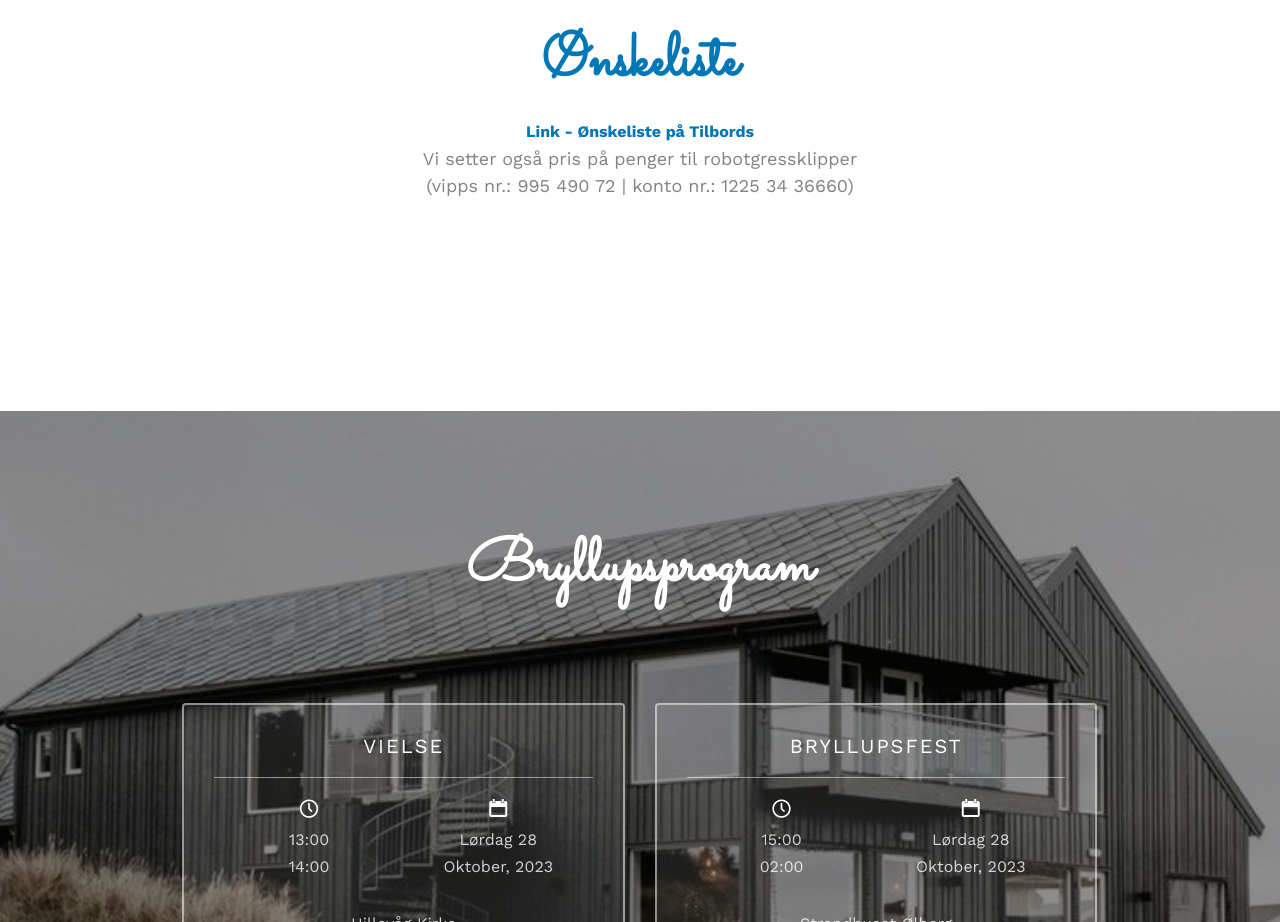
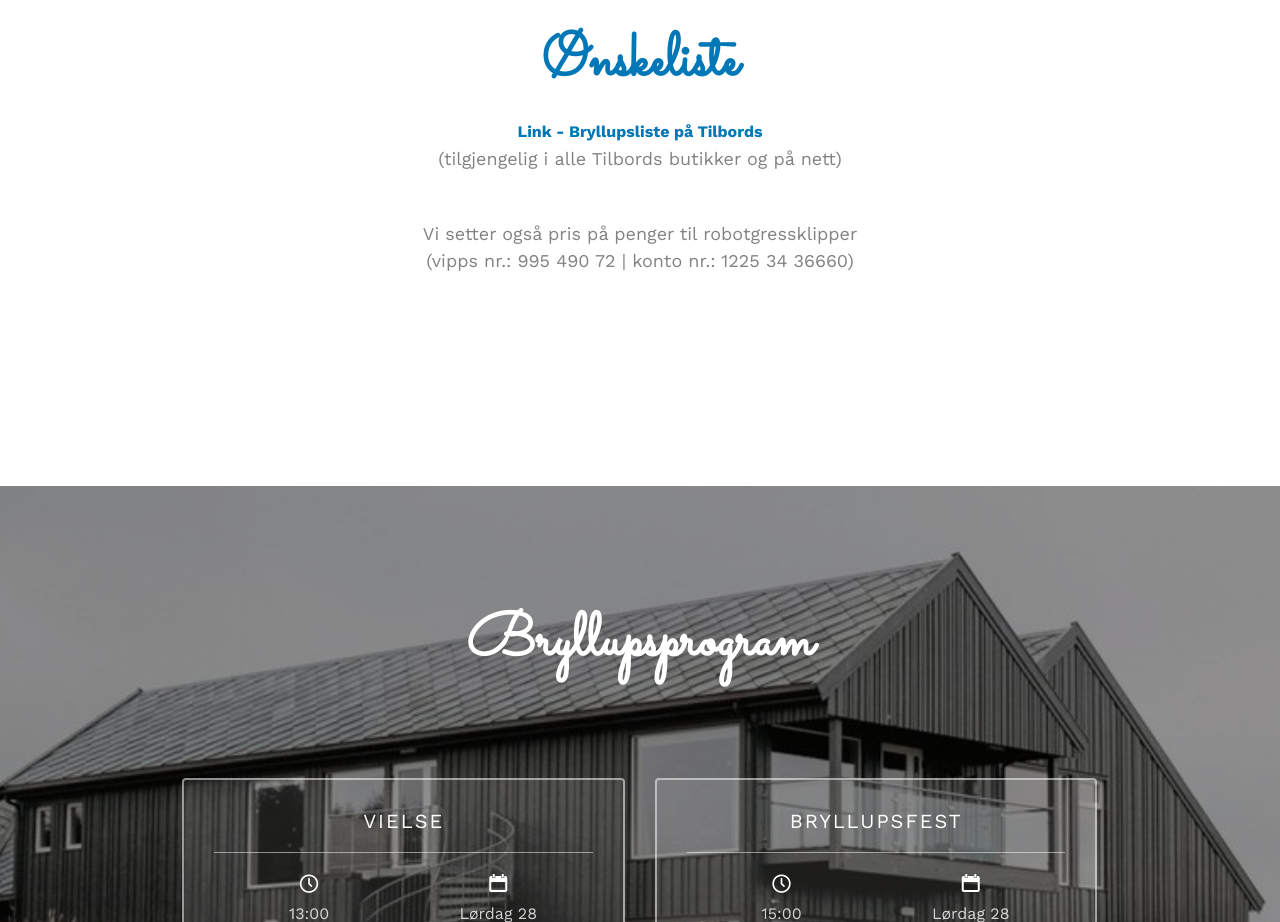
Before and after one commit to Chris257/chris257.github.io, a plain HTML site: page index.html in a window 1280 px wide. Shown: the part 1740-2662 px from the top of the page. Drawn offline with nearby package versions, Linux system fonts and the light colour scheme; files whose address does not match are found by name.

Commit message:
Add files via upload

```diff
--- a/index.html
+++ b/index.html
@@ -110,9 +110,11 @@
 				<div class="col-md-8 col-md-offset-2 text-center fh5co-heading">
 					<h2>Ønskeliste</h2>
 					<strong>
-						<a href="https://www.tilbords.no/onskeliste/120263">Link - Ønskeliste på Tilbords</a>
+						<a href="https://www.tilbords.no/onskeliste/120263">Link - Bryllupsliste på Tilbords</a>
 					</strong>
-					<p>Vi setter også pris på penger til robotgressklipper <br> (vipps nr.: 995 490 72 | konto nr.: 1225 34 36660)</p>
+					<p>(tilgjengelig i alle Tilbords butikker og på nett)</p>
+					<br>
+					<p>Vi setter også pris på penger til robotgressklipper<br>(vipps nr.: 995 490 72 | konto nr.: 1225 34 36660)</p>
 				</div>
 			</div>
 		</div>
```
